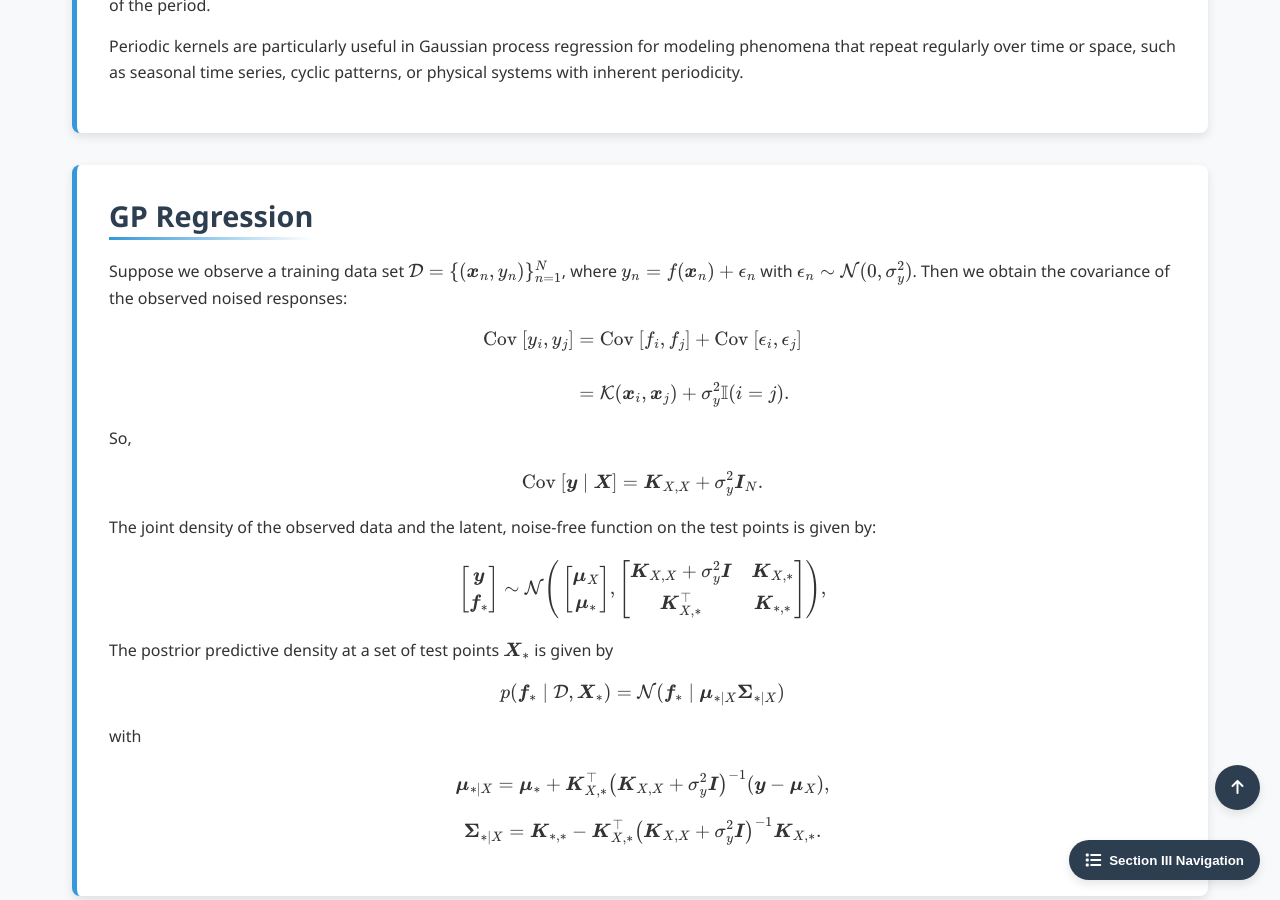
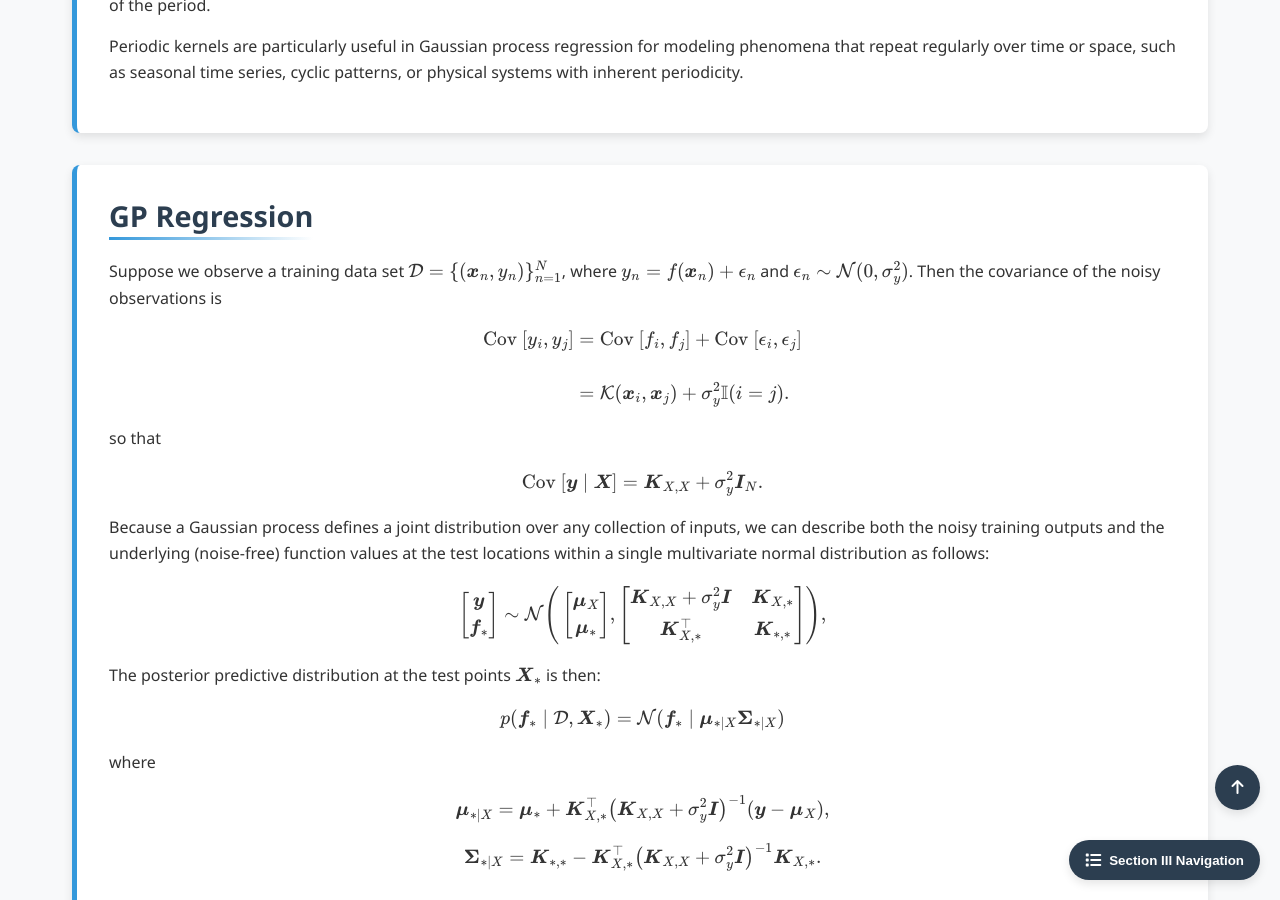
Before and after one commit to Yusukey01/yusukey01.github.io, a Jekyll site: the page built from Mathematics/Probability/gaussian_process.html, in a window 1280 px wide and 900 px high, scrolled down 3973 px. Built offline with Jekyll 4.4.1, drawn with Linux system fonts in a browser that asks for light colours.

Commit message:
added Gaussian Process, regression

```diff
--- a/Mathematics/Probability/gaussian_process.html
+++ b/Mathematics/Probability/gaussian_process.html
@@ -330,9 +330,9 @@ uses_python: false
              <section id="regression" class="section-content">
                 <h2>GP Regression</h2>
                 <p>
-                    Suppose we observe a training data set \(\mathcal{D} = \{(\boldsymbol{x}_n, y_n)\}_{n=1}^N\), where
-                    \(y_n = f(\boldsymbol{x}_n) + \epsilon_n\) with \(\epsilon_n \sim \mathcal{N}(0, \sigma_y^2)\).
-                    Then we obtain the covariance of the observed noised responses:
+                    Suppose we observe a training data set \(\mathcal{D} = \{(\boldsymbol{x}_n, y_n)\}_{n=1}^N\),
+                    where \(y_n = f(\boldsymbol{x}_n) + \epsilon_n\) and \(\epsilon_n \sim \mathcal{N}(0, \sigma_y^2)\).
+                    Then the covariance of the noisy observations is
                     \[
                     \begin{align*}
                     \text{Cov }[y_i, y_j]
@@ -340,11 +340,13 @@ uses_python: false
                     &= \mathcal{K}(\boldsymbol{x}_i, \boldsymbol{x}_j) + \sigma_y^2 \mathbb{I}(i = j).
                     \end{align*}
                     \]
-                    So,
+                    so that
                     \[
                      \text{Cov }[\boldsymbol{y} \mid \boldsymbol{X}] = \boldsymbol{K}_{X, X} + \sigma_y^2 \boldsymbol{I}_N.
                     \]
-                    The joint density of the observed data and the latent, noise-free function on the test points is given by:
+                    Because a Gaussian process defines a joint distribution over any collection of inputs, we can
+                    describe both the noisy training outputs and the underlying (noise-free) function values at the
+                    test locations within a single multivariate normal distribution as follows:
                     \[
                     \begin{bmatrix} \boldsymbol{y} \\ \boldsymbol{f}_* \end{bmatrix}
                     \sim
@@ -356,12 +358,12 @@ uses_python: false
                         \end{bmatrix}
                     \Bigg),
                     \]
-                    The postrior predictive density at a set of test points \(\boldsymbol{X}_*\) is given by
+                    The posterior predictive distribution at the test points \(\boldsymbol{X}_*\) is then:
                     \[
                     p(\boldsymbol{f}_* \mid \mathcal{D}, \boldsymbol{X}_*)
                     = \mathcal{N}(\boldsymbol{f}_* \mid \boldsymbol{\mu}_{* \mid X} \boldsymbol{\Sigma}_{* \mid X})
                     \]
-                    with
+                    where
                     \[
                     \boldsymbol{\mu}_{* \mid X} = \boldsymbol{\mu}_* + \boldsymbol{K}_{X, *}^\top  \big(\boldsymbol{K}_{X,X} + \sigma_y^2 \boldsymbol{I} \big)^{-1} (\boldsymbol{y} - \boldsymbol{\mu}_X),
                     \]
```
